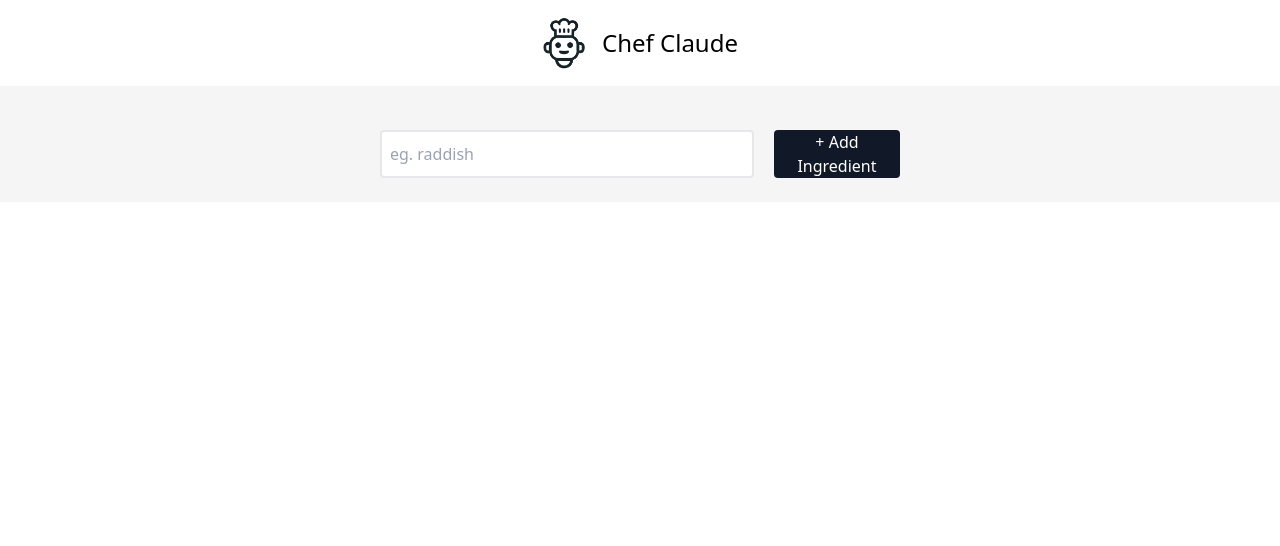
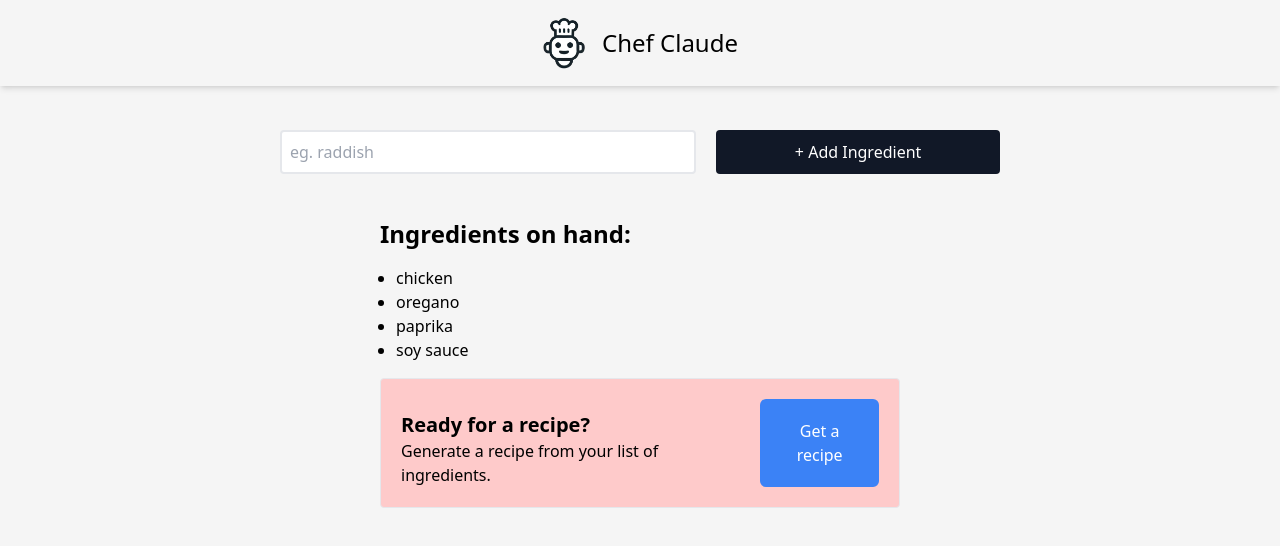
Before and after one commit to marionmartie/scrimba-chef-claude-react, a React (Vite) app: page / in a window 1280 px wide. Shown: the top 546 px of the page. Built offline with nearby package versions, Linux system fonts and the light colour scheme.

Commit message:
Added defaults and fix to background color

```diff
--- a/src/components/AddIngredient.jsx
+++ b/src/components/AddIngredient.jsx
@@ -1,7 +1,7 @@
 import { useState } from "react"
 
 const AddIngredient = () => {
-    const [ingredients, setIngredients] = useState([])
+    const [ingredients, setIngredients] = useState(["chicken", "oregano", "paprika", "soy sauce"])
     const [recipeShown, setRecipeShown] = useState(false)
 
     const ingredientsListItems = ingredients.map(el => <li key={el}> {el} </li>)
@@ -17,12 +17,12 @@ const AddIngredient = () => {
     }
 
     return (
-        <section className="w-screen mx-auto bg-off-white pt-11 pb-6">
+        <section className="w-screen mx-auto pt-11 pb-6">
             <form action={addIngredient}>
-                <div className="w-[420px] md:w-[520px] mx-auto">
+                <div className="w-[420px] md:w-[720px] mx-auto">
                     <div className="flex gap-5">
                         <input name="ingredient" className="rounded w-3/4 p-2 border-2" type="text" placeholder="eg. raddish" id="btnAddIngredient" aria-label="add-ingredient" />
-                        <button className="rounded bg-gray-900 w-1/4 text-white px-5">+ Add Ingredient</button>
+                        <button className="rounded bg-gray-900 w-2/4 text-white py-2 px-5">+ Add Ingredient</button>
                     </div>
                 </div>
             </form>
@@ -36,7 +36,7 @@ const AddIngredient = () => {
                             ingredients.length > 3 &&
                             <div className="border rounded bg-red-200 p-5 flex md:gap-5">
                                 <div>
-                                    <h3>Ready for a recipe?</h3>
+                                    <h3 className="text-xl font-bold mt-3">Ready for a recipe?</h3>
                                     <p>Generate a recipe from your list of ingredients.</p>
                                 </div>
                                 <button className="bg-blue-500 rounded-md text-white px-0 md:px-4" onClick={toggleRecipeShown}>Get a recipe</button>
@@ -49,9 +49,9 @@ const AddIngredient = () => {
                             <h2>Chef Claude Recommends:</h2>
                             <article className="suggested-recipe-container mb-4" aria-live="polite">
                                 <p>Based on the ingredients you have available, I would recommend making a simple a delicious <strong>Beef Bolognese Pasta</strong>. Here is the recipe:</p>
-                                <h3>Beef Bolognese Pasta</h3>
+                                <h3 className="text-xl font-bold mt-3">Beef Bolognese Pasta</h3>
                                 <strong>Ingredients:</strong>
-                                <ul>
+                                <ul className="list-disc ps-4">
                                     <li className="mb-2">1 lb. ground beef</li>
                                     <li className="mb-2">1 onion, diced</li>
                                     <li className="mb-2">3 cloves garlic, minced</li>
--- a/src/index.css
+++ b/src/index.css
@@ -1,3 +1,7 @@
 @tailwind base;
 @tailwind components;
 @tailwind utilities;
+
+body {
+    background-color: #f5f5f5;
+}
```
